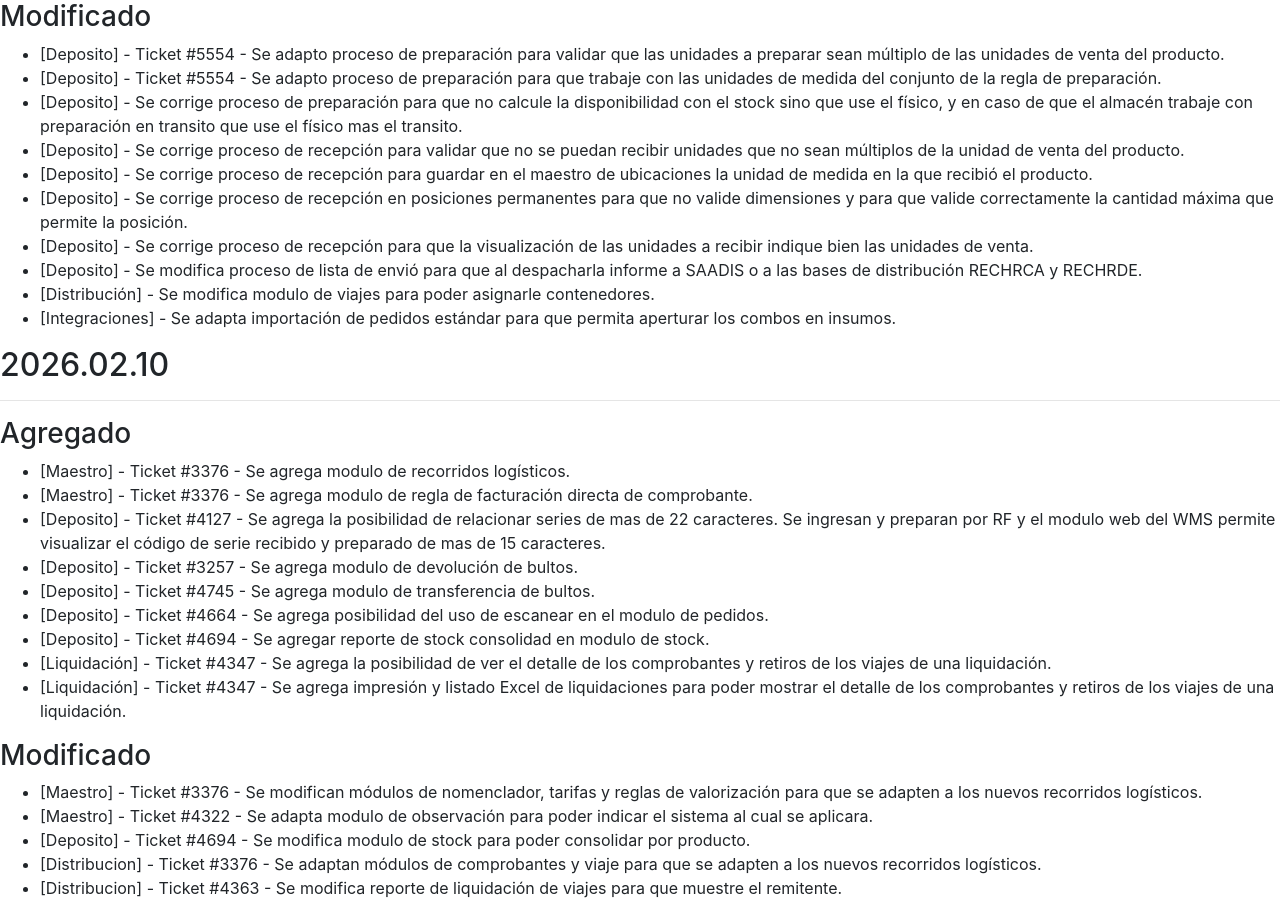
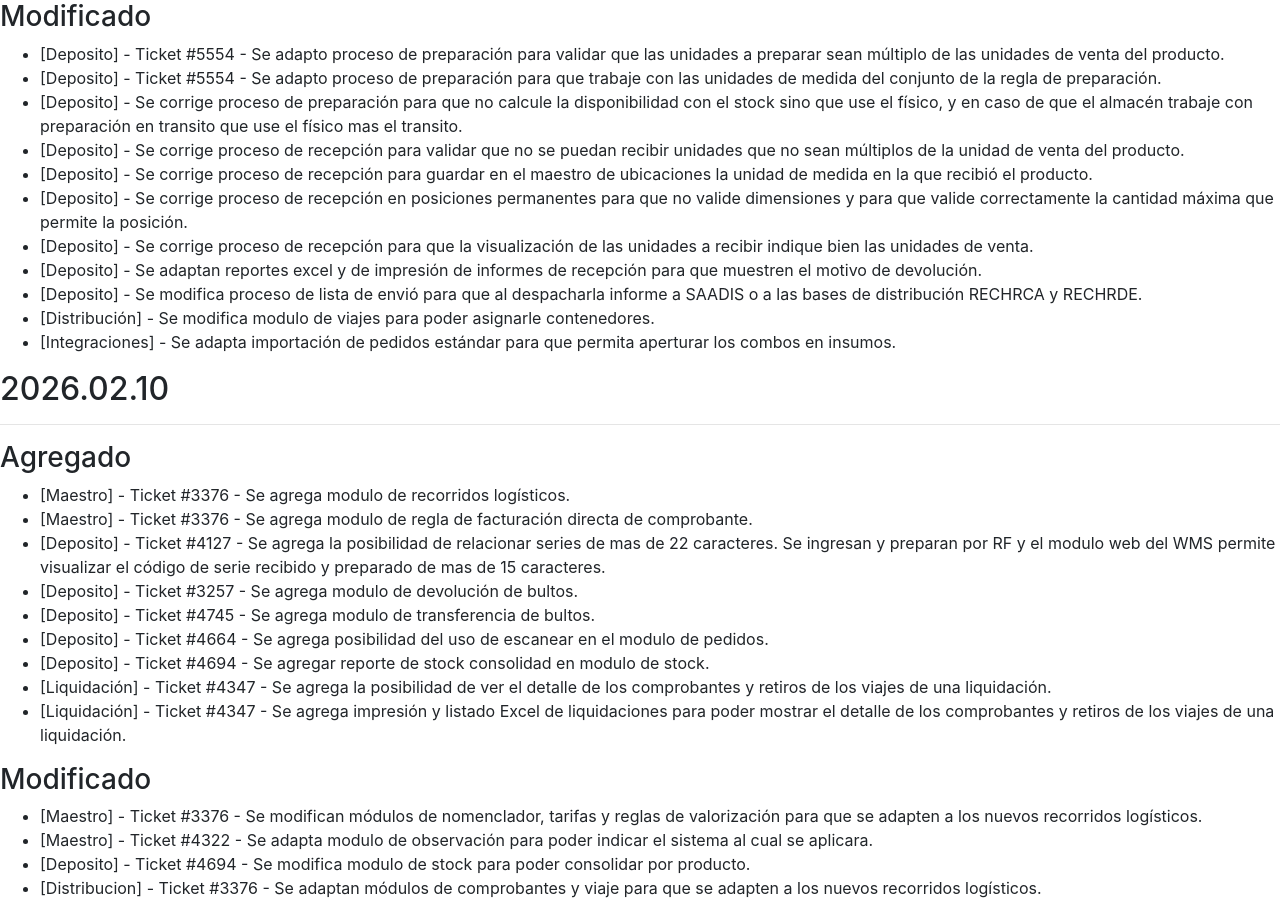
Before and after one commit to brainsys-arsaad/versionado, a Jekyll site: the page built from registro-cambios.markdown, in a window 1280 px wide and 900 px high, scrolled down 498 px. Built offline with Jekyll 4.4.1, drawn with Linux system fonts in a browser that asks for light colours.

Commit message:
Update registro-cambios.markdown

```diff
--- a/registro-cambios.markdown
+++ b/registro-cambios.markdown
@@ -138,6 +138,7 @@ El formato esta basado en [Keep a Changelog](https://keepachangelog.com/es-ES/1.
 - [Deposito] - Se corrige proceso de recepción para guardar en el maestro de ubicaciones la unidad de medida en la que recibió el producto.
 - [Deposito] - Se corrige proceso de recepción en posiciones permanentes para que no valide dimensiones y para que valide correctamente la cantidad máxima que permite la posición.
 - [Deposito] - Se corrige proceso de recepción para que la visualización de las unidades a recibir indique bien las unidades de venta.
+- [Deposito] - Se adaptan reportes excel y de impresión de informes de recepción para que muestren el motivo de devolución.
 - [Deposito] - Se modifica proceso de lista de envió para que al despacharla informe a SAADIS o a las bases de distribución RECHRCA y RECHRDE.
 - [Distribución] - Se modifica modulo de viajes para poder asignarle contenedores.
 - [Integraciones] - Se adapta importación de pedidos estándar para que permita aperturar los combos en insumos.
```
